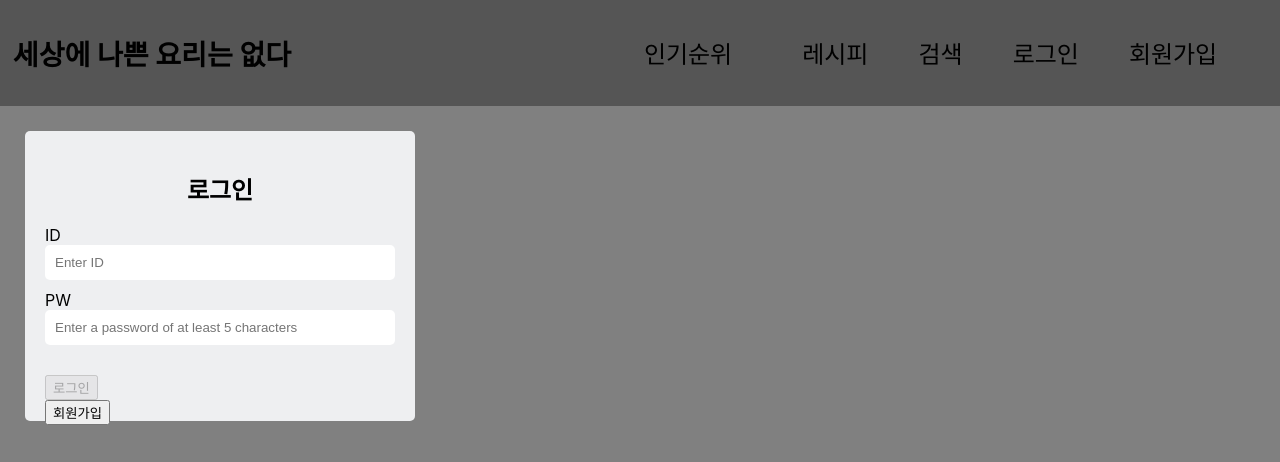
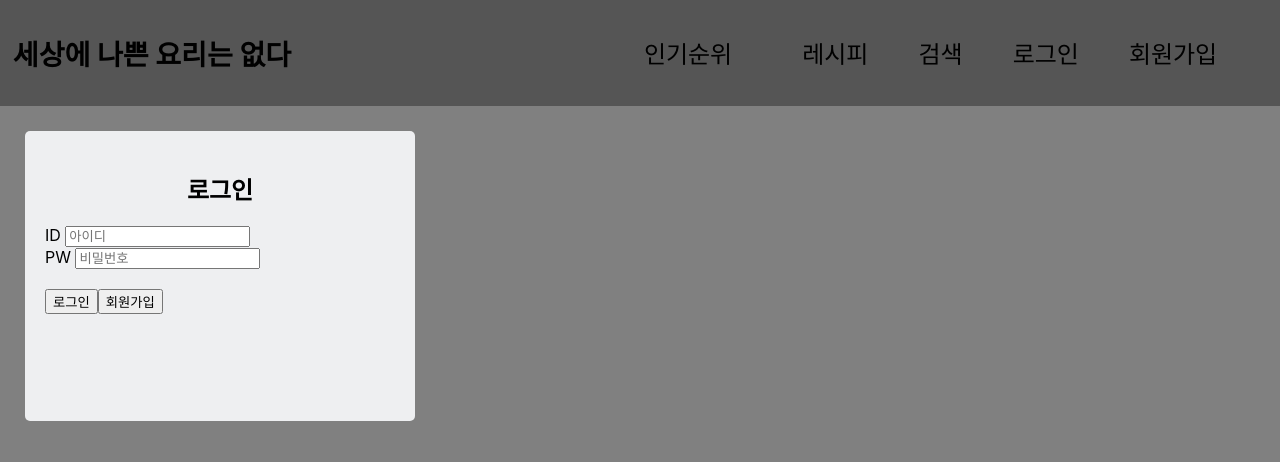
Before and after one commit to DEU-Capstone-Impact/recipe-website-frontend, a React (Create React App) app: page /loginPage in a window 1280 px wide. Shown: the top 462 px of the page. Built offline with nearby package versions, Linux system fonts and the light colour scheme.

Commit message:
(누락)로그인 기능 및 일부 부분 추가

```diff
--- a/src/App.js
+++ b/src/App.js
@@ -46,8 +46,6 @@ function App() {
   );
 }
 
-// djfkl
-
 function ScrollToTop() {
   const { pathname } = useLocation();
 
--- a/src/Mainpage.js
+++ b/src/Mainpage.js
@@ -4,8 +4,24 @@ import Search from './Search';
 import Poplink from './Poplink';
 import Category from './Category';
 import './App.css';
+import {useEffect, useState} from "react";
 
 function Main(props) {
+    const [isLogin, setIsLogin] = useState(false); //로그인 관리
+
+    // 로그인이 되어있다면 isLogin 은 true, 아니면 false
+    useEffect(() => {
+        if (sessionStorage.getItem("name") === null) {
+            // sessionStorage 에 name 라는 key 값으로 저장된 값이 없다면
+            console.log("isLogin ?? :: ", isLogin);
+        } else {
+            // sessionStorage 에 name 라는 key 값으로 저장된 값이 있다면
+            // 로그인 상태 변경
+            setIsLogin(true);
+            console.log("isLogin ?? :: ", isLogin);
+        }
+    });
+
   return (
     <div>
         <Weather />
--- a/src/loginPage.js
+++ b/src/loginPage.js
@@ -1,88 +1,94 @@
 import React, { useState } from 'react';
 import './loginPage.css';
 import { useNavigate } from "react-router-dom";
+import axios from 'axios';
 
 const loginPage = () => {
 
     // eslint-disable-next-line react-hooks/rules-of-hooks
-    let navigate = useNavigate();
-
+    const navigate = useNavigate();
+    const goToSignup = () =>{
+        navigate('/registerPage');
+    }
 
     // eslint-disable-next-line react-hooks/rules-of-hooks
-    const [email, setEmail] = useState('');
+    const [inputId, setInputId] = useState("");
     // eslint-disable-next-line react-hooks/rules-of-hooks
-    const [password, setPassword] = useState('');
+    const [inputPw, setInputPw] = useState("");
 
-    // eslint-disable-next-line react-hooks/rules-of-hooks
-    const [button, setButton] = useState(true);
+    const handleInputId = (e) => {
+        setInputId(e.target.value);
+    };
 
-    // 아이디에 '@'가 포함되어 있고, 비밀번호가 5자리 이상일 때 로그인버튼이 활성화
-    function changeButton() {
-        email.includes('@') && password.length >= 5 ? setButton(false) :setButton(true);
+    const handleInputPw = (e) => {
+        setInputPw(e.target.value);
+    };
+
+    // login 버튼 클릭 이벤트
+    const onClickLogin = () => {
+        console.log("click login");
+        console.log("ID : ", inputId);
+        console.log("PW : ", inputPw);
+        // 서버주소 입력
+        const API = "<http://localhost:5000/loginPage>";
+        axios(API, {
+            email: inputId,
+            passwd: inputPw,
+        })
+            .then((res) => {
+                console.log(res);
+                console.log("res.data.userId :: ", res.data.userId);
+                console.log("res.data.msg :: ", res.data.msg);
+                if (res.data.email === undefined) {
+                    // id 일치하지 않는 경우 userId = undefined
+                    console.log("======================", res.data.msg);
+                    alert("입력하신 id가 일치하지 않습니다.");
+                } else if (res.data.email === null) {
+                    // id는 있지만, pw 는 다른 경우 userId = null
+                    console.log(
+                        "======================",
+                        "입력하신 비밀번호가 일치하지 않습니다."
+                    );
+                    alert("입력하신 비밀번호가 일치하지 않습니다.");
+                } else if (res.data.email === inputId) {
+                    // id, pw 모두 일치 userId = userId1, 로그인 성공 시 sessionStorage에 Item으로 닉네임(name) 입력
+                    console.log("======================", "로그인 성공");
+                    sessionStorage.setItem("user_id", inputId); // sessionStorage에 id를 user_id라는 key 값으로 저장
+                    sessionStorage.setItem("name", res.data.name); // sessionStorage에 id를 user_id라는 key 값으로 저장
+                }
+                // 작업완료시 메인화면 이동
+                document.location.href = "/";
+            })
+            .catch();
     }
 
-    // 로그인 성공 시 메인화면 이동
-    const goToMain = () => {
-        navigate('/');
-    };
-
-    // 로그인을 위한 변수 선언
-    let realId = "jsy@naver.com";
-    let realPw = "20203115";
-
-    const handleFormSubmit = (e) => {
-        e.preventDefault();
-        // 로그인 처리 로직 구현
-        console.log('Email:', email);
-        console.log('Password:', password);
-        // 여기서 실제 로그인 처리
-    };
 
     return (
 
         <div className="form_style">
             <h2 style={{textAlign:"center"}}>로그인</h2>
-            <form onSubmit={handleFormSubmit}>
+            <form>
                 <div>
-                    <label>ID </label>
-                    <input type="email"
-                           className="form-control"
-                           placeholder="Enter ID"
-                           name="email"
-                           value={email}
-                           onKeyUp={changeButton}
-                           onChange={e => {
-                               setEmail(e.target.value);
-                           }}
+                    <label htmlFor='input_id'>ID </label>
+                    <input type="id"
+                           className="input_id"
+                           placeholder="아이디"
+                           value={inputId}
+                           onChange={handleInputId}
                     />
                 </div>
                 <div>
-                    <label>PW </label>
+                    <label htmlFor='input_pw'>PW </label>
                     <input type="password"
-                           className="form-control"
-                           placeholder="Enter a password of at least 5 characters"
-                           name="pw"
-                           value={password}
-                           onKeyUp={changeButton}
-                           onChange={e => {
-                               setPassword(e.target.value);
-                           }}
+                           className="input_pw"
+                           placeholder="비밀번호"
+                           value={inputPw}
+                           onChange={handleInputPw}
                     />
                 </div>
                 <br />
-                <button type="botton" className="Button" disabled={button} style={{ display: 'flex', justifyContent: 'center' }}
-                        onClick={e => {
-                            if (realId == email) {
-                                if (realPw == password) {
-                                    e.stopPropagation();
-                                    goToMain();
-                                    alert('반갑습니다!');
-                                }
-                            } else {
-                                alert('아이디 혹은 비밀번호가 일치하지 않습니다.');
-                            }
-                        }}>로그인</button>
-                <button className="Button" type="submit" onClick={() => {navigate("/registerPage")}} style={{ display: 'flex', justifyContent: 'center' }}>회원가입</button>
+                <button type="button" onClick={onClickLogin}>로그인</button>
+                <button className="Button" type="submit" onClick={goToSignup}>회원가입</button>
             </form>
         </div>
     );
--- a/src/mypageUpdate.js
+++ b/src/mypageUpdate.js
@@ -1,6 +1,12 @@
 import React, { useState } from 'react';
+import {useNavigate} from "react-router-dom";
 
 const mypageUpdate = () => {
+    // eslint-disable-next-line react-hooks/rules-of-hooks
+    const navigate = useNavigate();
+    const goBack = () => {
+        navigate(-1);
+    };
 
     return (
         <div>
@@ -20,7 +26,7 @@ const mypageUpdate = () => {
                 </div>
                 <br />
                 <button type="submit">수정</button>
-                <button type="submit">취소</button>
+                <button onClick={() => navigate(-1)}>취소</button>
             </form>
         </div>
     );
--- a/src/recipeUpdate.js
+++ b/src/recipeUpdate.js
@@ -1,6 +1,15 @@
 import React, { useState } from 'react';
+import {useNavigate} from "react-router-dom";
 
 const recipeUpdate = () => {
+
+    // eslint-disable-next-line react-hooks/rules-of-hooks
+    const navigate = useNavigate();
+    const goBack = () => {
+        navigate(-1);
+    };
+
+
     // eslint-disable-next-line react-hooks/rules-of-hooks
     const [title, setTitle] = useState('');
     // eslint-disable-next-line react-hooks/rules-of-hooks
@@ -143,7 +152,7 @@ const recipeUpdate = () => {
                 </div>
                 <div className="buttons">
                     <button type="submit">수정</button>
-                    <button type="submit">취소</button>
+                    <button onClick={() => navigate(-1)}>취소</button>
                 </div>
             </form>
         </div>
--- a/src/recipeView.js
+++ b/src/recipeView.js
@@ -2,6 +2,13 @@ import React, { useState } from 'react';
 import {useNavigate} from "react-router-dom";
 
 const recipeView = () => {
+
+    // eslint-disable-next-line react-hooks/rules-of-hooks
+    const navigate = useNavigate();
+    const goBack = () => {
+        navigate(-1);
+    };
+
     // eslint-disable-next-line react-hooks/rules-of-hooks
     const [recipe, setRecipe] = useState({
         title: '토마토 스파게티',
@@ -19,9 +26,6 @@ const recipeView = () => {
     // let [isValid, setIsValid] = useState(false);
 
     // eslint-disable-next-line react-hooks/rules-of-hooks
-    let navigate = useNavigate();
-
-    // eslint-disable-next-line react-hooks/rules-of-hooks
     const [comments, setComments] = useState([]);
     // eslint-disable-next-line react-hooks/rules-of-hooks
     const [newComment, setNewComment] = useState('');
@@ -30,9 +34,6 @@ const recipeView = () => {
         setNewComment(event.target.value);
     };
 
-    // <button onClick={handleEdit}>수정</button>
-    // <button onClick={handleDelete}>삭제</button>
-    // <button onClick={handleBackToList}>목록</button>
     const handleCommentSubmit = (event) => {
         event.preventDefault();
         if (newComment.trim() !== '') {
@@ -68,7 +69,7 @@ const recipeView = () => {
             <div>
                 <button type="submit" onClick={() => {navigate("/recipeUpdate")}}>수정</button>
                 <button type="submit" >삭제</button>
-                <button type="submit" onClick={() => {navigate("/")}}>목록</button>
+                <button type="submit" onClick={() => navigate(-1)}>목록</button>
             </div>
 
             <h3>댓글</h3>
--- a/src/registerPage.js
+++ b/src/registerPage.js
@@ -1,6 +1,29 @@
 import React, { useState } from 'react';
+import {useNavigate} from "react-router-dom";
+import axios from 'axios';
 
 const registerPage = () => {
+
+    // eslint-disable-next-line react-hooks/rules-of-hooks
+    const navigate = useNavigate();
+    const goBack = () => {
+        navigate(-1);
+    };
+
+    // eslint-disable-next-line react-hooks/rules-of-hooks
+    const [name, setName] = useState("");
+    const [inputId, setInputId] = useState("");
+    const [inputPw, setInputPw] = useState("");
+
+    const handleInputId = (e) => {
+        setInputId(e.target.value);
+    };
+
+    const handleInputPw = (e) => {
+        setInputPw(e.target.value);
+    };
+
+
 
     return (
         <div style={{backgroundPosition : 'center'}}>
@@ -11,6 +34,7 @@ const registerPage = () => {
                     <input
                         type="text"
                         id="username"
+                        value={name}
                         placeholder="Enter name"
                     />
                 </div>
@@ -46,7 +70,7 @@ const registerPage = () => {
                         placeholder="Enter email"
                     />
                 </div>
-                <button type="submit">취소</button>
+                <button onClick={goBack}>취소</button>
                 <button type="submit">회원가입</button>
             </form>
         </div>
```
Also changed, not shown: src/recipeUpload.js (+9 -8 lines).
